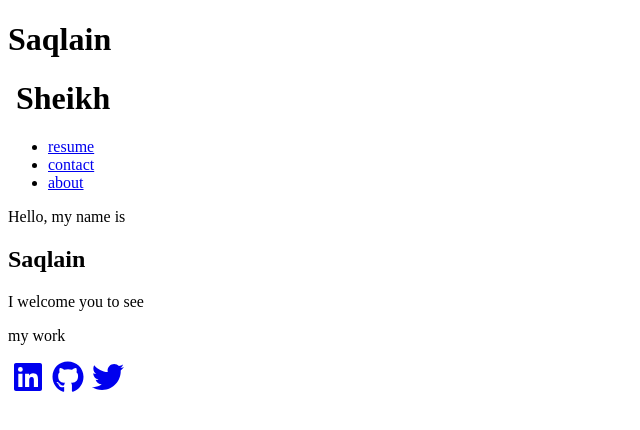
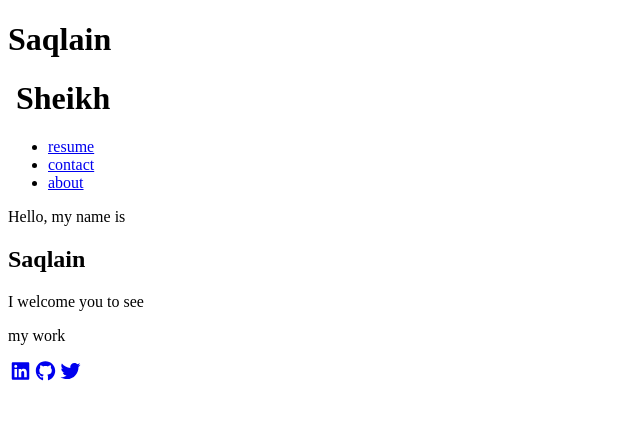
Before and after one commit to strangersaqlain/saqlain-1, a React (Create React App) app: page / in a window 1280 px wide. Shown: the top 430 px of the page, without its empty margins (0-640 px from the left). Built offline with nearby package versions, Linux system fonts and the light colour scheme; the HTML template or start-up script is replaced by a standard one.

Commit message:
Adjust FontAwesome icon size for better appearance
cgen-a0377d4033144df0836b190b0139f00a

```diff
--- a/src/components/Footer.jsx
+++ b/src/components/Footer.jsx
@@ -35,7 +35,7 @@ const Footer = () => {
                 className="social-link"
                 aria-label={link.name}
               >
-                <FontAwesomeIcon icon={link.icon} size="2x" />
+                <FontAwesomeIcon icon={link.icon} size="lg" />
               </a>
             ))}
           </div>
```
